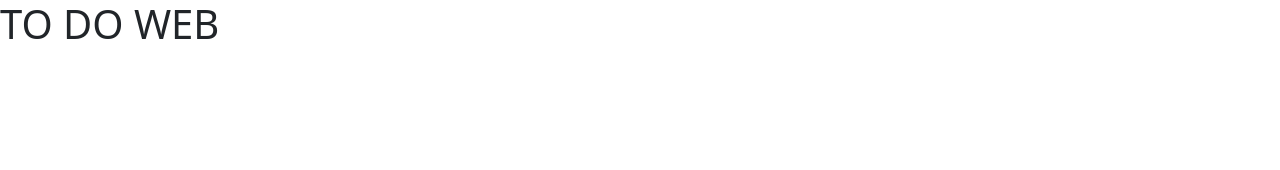
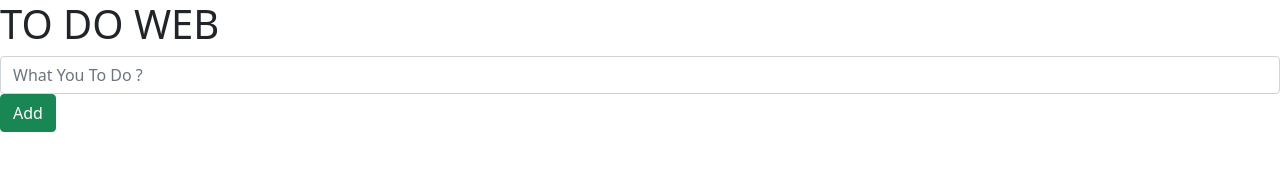
Before and after one commit to syedmustafa026/To-do-web, a plain HTML site: page index.html in a window 1280 px wide. Drawn offline with nearby package versions, Linux system fonts and the light colour scheme.

Commit message:
Update index.html

```diff
--- a/index.html
+++ b/index.html
@@ -10,3 +10,9 @@
 
 <body>
     <h1>TO DO WEB </h1>
+     <div class="main">
+        <div class="box">
+            <div class="input">
+                <input type="text" id="text" onkeydown="enter(event)" class="form-control " placeholder="What You To Do ?">
+                <button class="btn btn-success " onclick="add()" id="button-addon2">Add</button>
+            </div>
```
